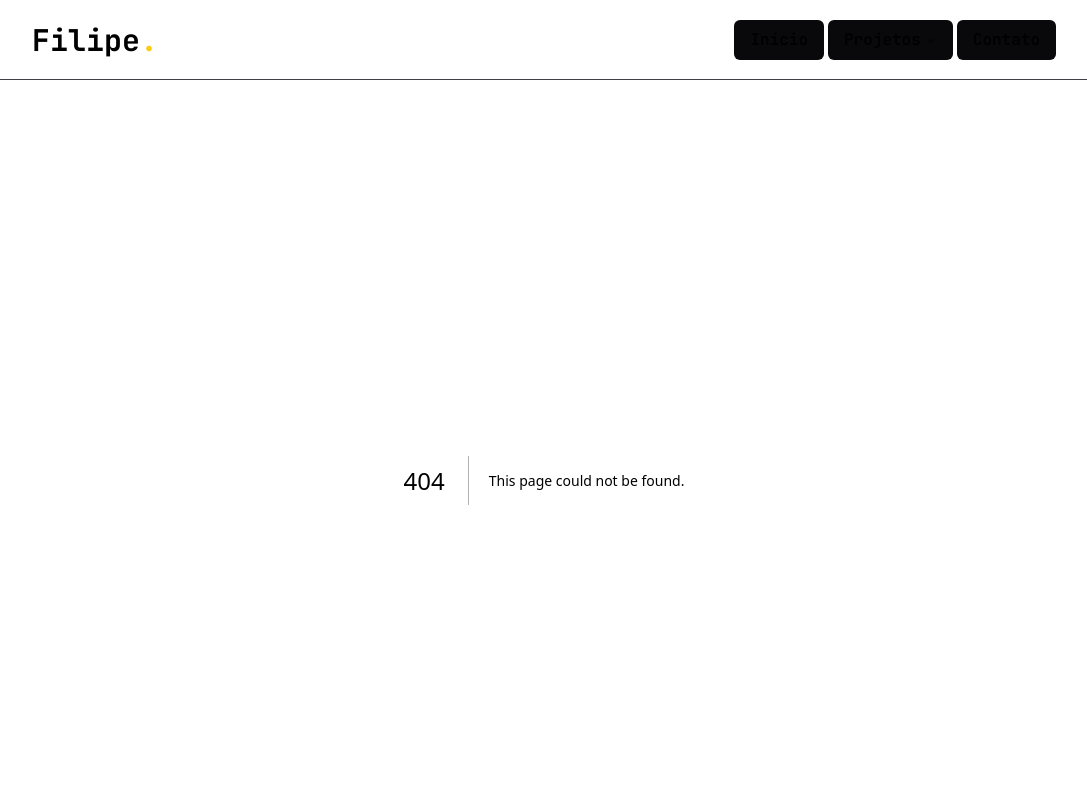
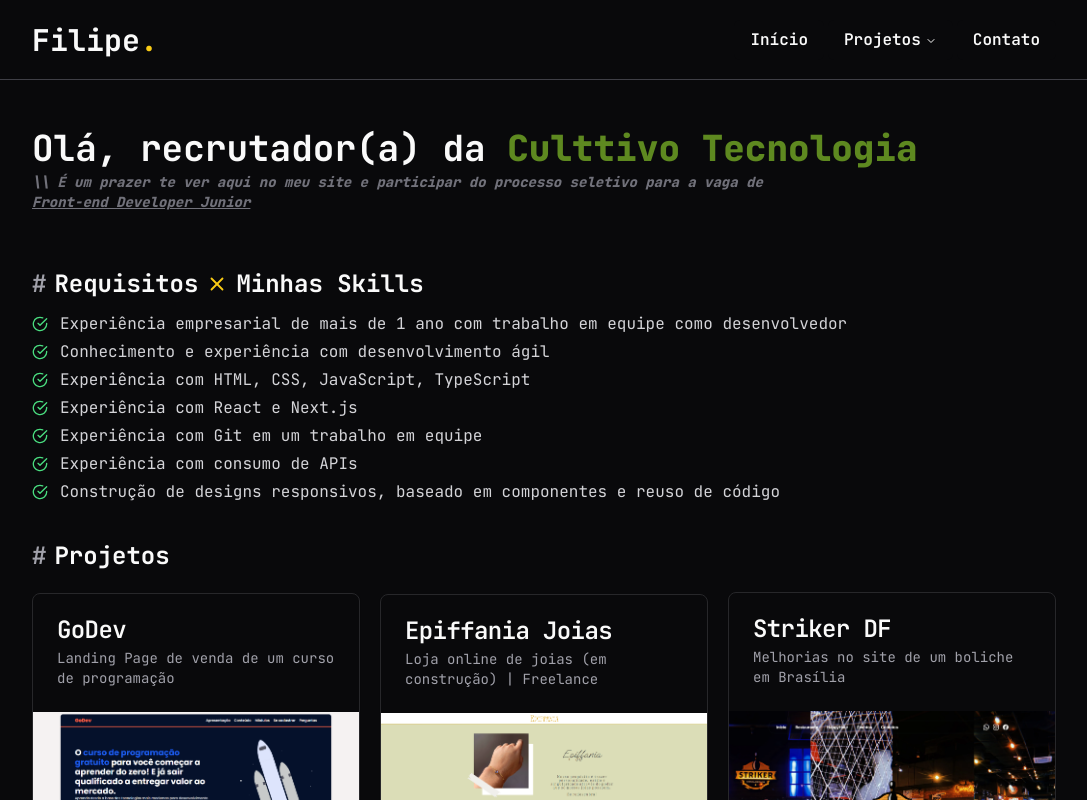
Before and after one commit to filiperv7/filiperv7.com, a Next.js app: page /applications/front-end-developer-junior-Culttivo-Tecnologia in a window 1280 px wide. Before the commit this address had no page. Shown: the top 800 px of the page, without its empty margins (96-1183 px from the left). Built offline with nearby package versions, Linux system fonts and the light colour scheme.

Commit message:
add new application page

```diff
--- /dev/null
+++ b/src/app/applications/front-end-developer-junior-Culttivo-Tecnologia/page.tsx
@@ -0,0 +1,54 @@
+import { Skeleton } from '@/components/applications/skeleton'
+import { CheckCircle } from 'lucide-react'
+
+export default function FrontEnDeveloperJuniorCulttivoTecnologia() {
+  return (
+    <Skeleton
+      article="a"
+      companyName="Culttivo Tecnologia"
+      companyColor="text-[#5E8920]"
+      opportunityName="Front-end Developer Junior"
+    >
+      <ul className="flex flex-col gap-3 max-sm:gap-2 text-zinc-300 max-sm:text-sm leading-4 pt-4">
+        <li className="flex items-center gap-3">
+          <CheckCircle className="size-4 text-green-400" />
+          <p className="flex-1">
+            Experiência empresarial de mais de 1 ano com trabalho em equipe como
+            desenvolvedor
+          </p>
+        </li>
+        <li className="flex items-center gap-3">
+          <CheckCircle className="size-4 text-green-400" />
+          <p className="flex-1">
+            Conhecimento e experiência com desenvolvimento ágil
+          </p>
+        </li>
+        <li className="flex items-center gap-3">
+          <CheckCircle className="size-4 text-green-400" />
+          <p className="flex-1">
+            Experiência com HTML, CSS, JavaScript, TypeScript
+          </p>
+        </li>
+        <li className="flex items-center gap-3">
+          <CheckCircle className="size-4 text-green-400" />
+          <p className="flex-1">Experiência com React e Next.js</p>
+        </li>
+        <li className="flex items-center gap-3">
+          <CheckCircle className="size-4 text-green-400" />
+          <p className="flex-1">Experiência com Git em um trabalho em equipe</p>
+        </li>
+        <li className="flex items-center gap-3">
+          <CheckCircle className="size-4 text-green-400" />
+          <p className="flex-1">Experiência com consumo de APIs</p>
+        </li>
+        <li className="flex items-center gap-3">
+          <CheckCircle className="size-4 text-green-400" />
+          <p className="flex-1">
+            Construção de designs responsivos, baseado em componentes e reuso de
+            código
+          </p>
+        </li>
+      </ul>
+    </Skeleton>
+  )
+}
```
